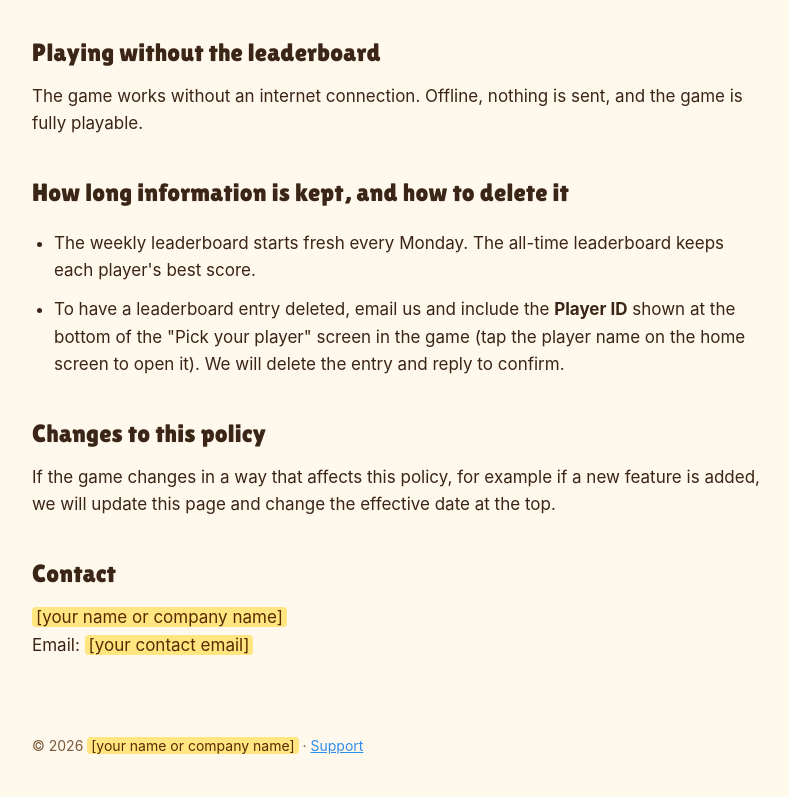
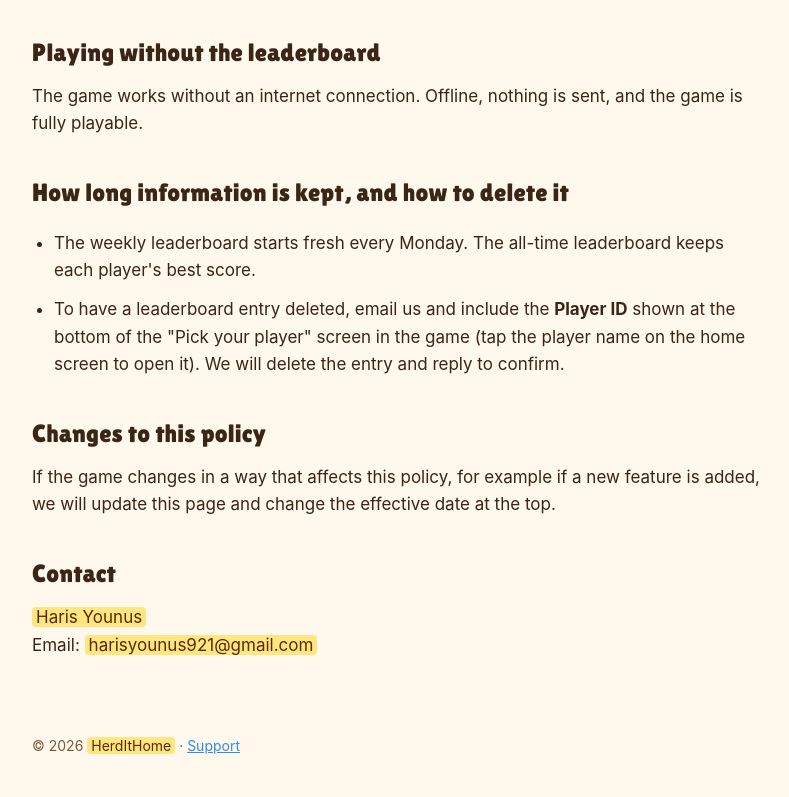
Before and after one commit to harisyounus921/HerdItHome, a plain HTML site: page privacy.html in a window 1280 px wide. Shown: the part 1819-2616 px from the top of the page, without its empty margins (244-1033 px from the left). Drawn offline with Linux system fonts and the light colour scheme.

Commit message:
Update privacy policy details with specific names

```diff
--- a/privacy.html
+++ b/privacy.html
@@ -19,9 +19,9 @@
 
 <main>
   <h1>Privacy Policy</h1>
-  <p class="muted">Effective date: <span class="todo">[date you publish this page]</span></p>
+  <p class="muted">Effective date: <span class="todo">16 Nov 2026</span></p>
 
-  <p>Herd It Home is a farm game made by <span class="todo">[your name or company name]</span> ("we", "us").
+  <p>Herd It Home is a farm game made by <span class="todo">Haris Younus</span> ("we", "us").
   This page explains what information the game uses and why. We wrote it to be short and plain.</p>
 
   <div class="card">
@@ -87,10 +87,10 @@
   page and change the effective date at the top.</p>
 
   <h2>Contact</h2>
-  <p><span class="todo">[your name or company name]</span><br>
-  Email: <span class="todo">[your contact email]</span></p>
+  <p><span class="todo">Haris Younus</span><br>
+  Email: <span class="todo">harisyounus921@gmail.com</span></p>
 </main>
 
-<footer>&copy; 2026 <span class="todo">[your name or company name]</span> &middot; <a href="support.html">Support</a></footer>
+<footer>&copy; 2026 <span class="todo">HerdItHome</span> &middot; <a href="support.html">Support</a></footer>
 </body>
 </html>
```
